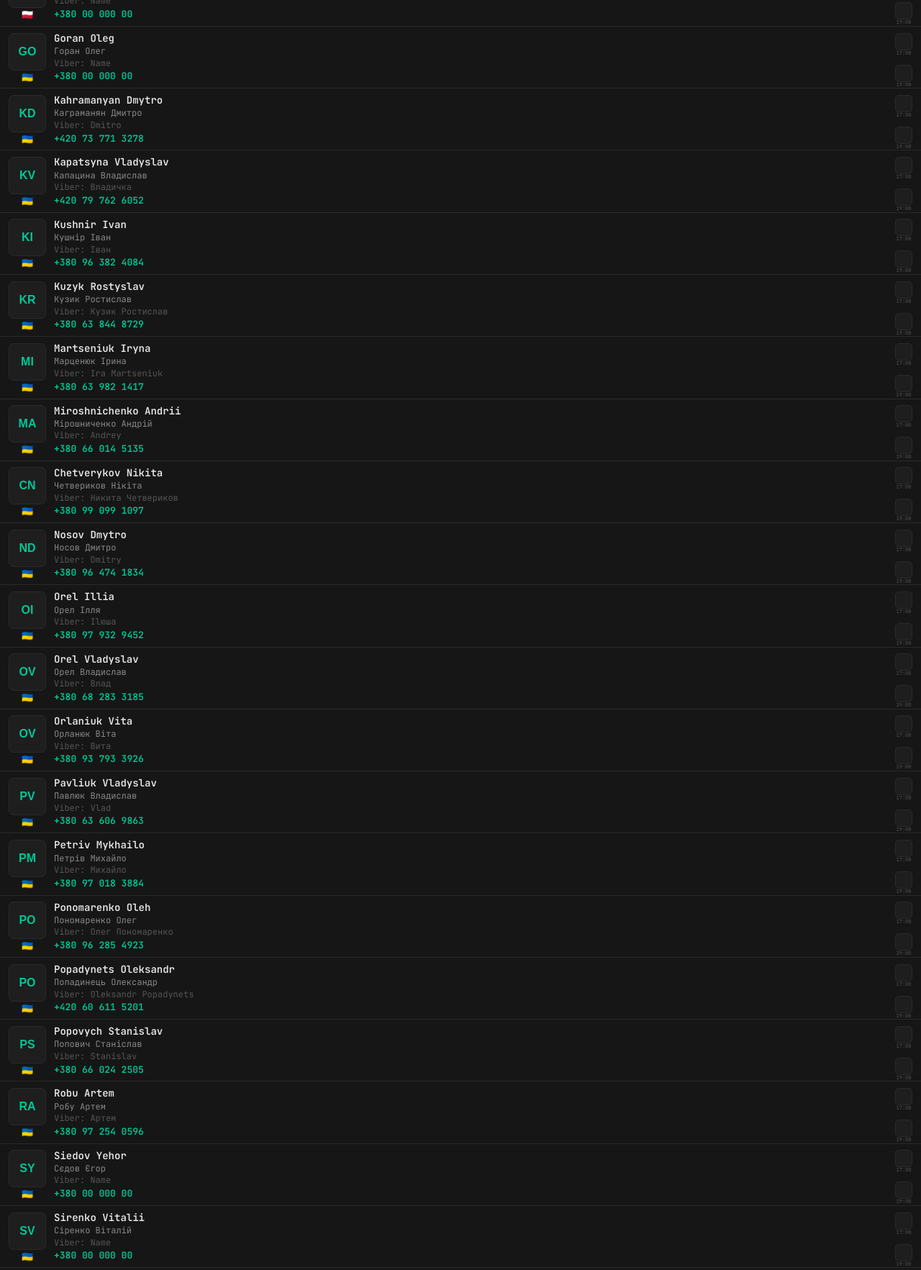
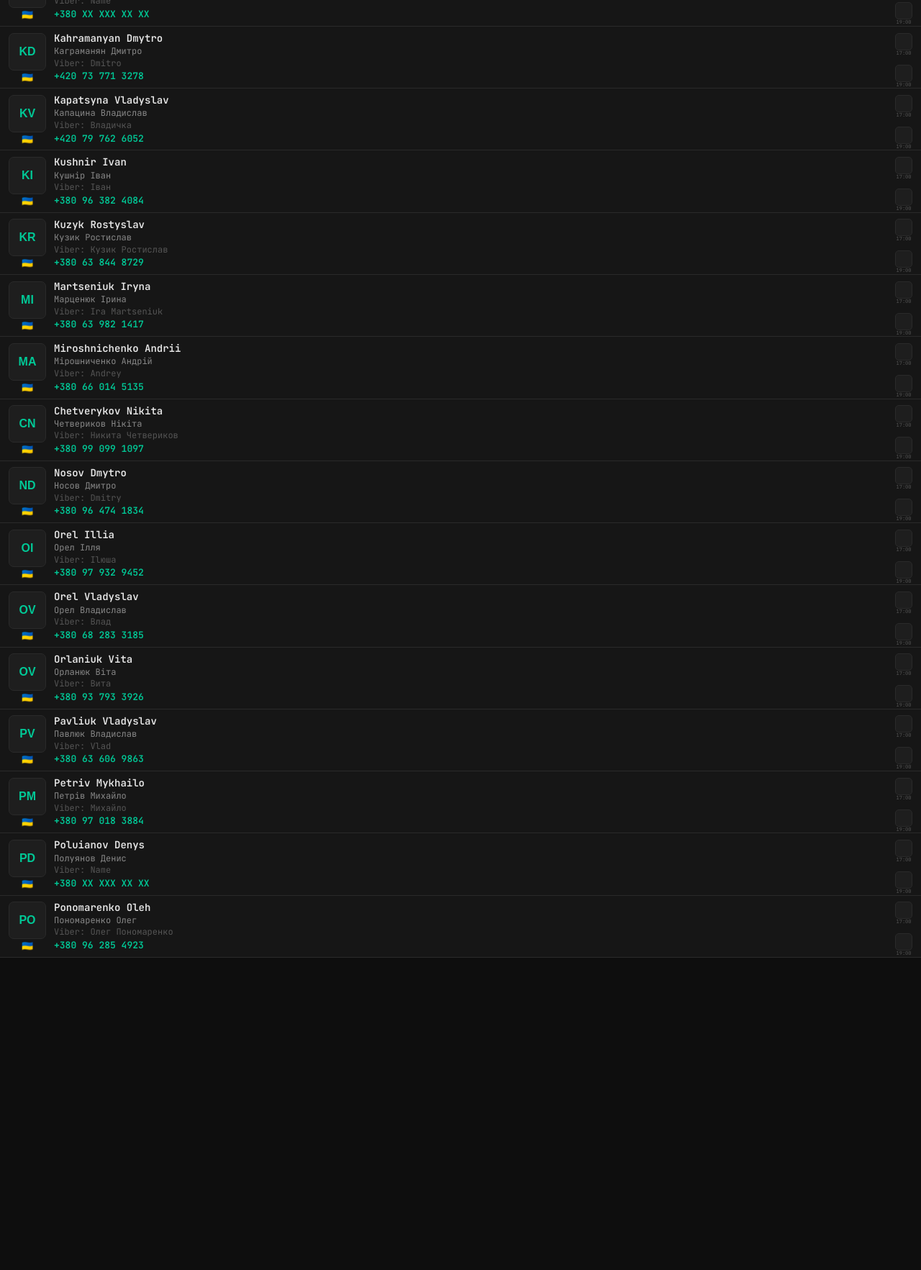
Before and after one commit to oleggorann/group.github.io, a plain HTML site: page index.html in a window 1280 px wide. Shown: the part 976-2741 px from the top of the page at 72% size. After the commit the page ends 2331 px from the top, so only its background shows below. Drawn offline with Linux system fonts and the light colour scheme; a web font is replaced by a local one.

Commit message:
Update index.html

```diff
--- a/index.html
+++ b/index.html
@@ -641,7 +641,8 @@
 
 const PEOPLE = [
 
-  {
+
+    {
     en:    "Adashynskyi Kostiantyn",
     ua:    "Адашинський Костянтин",
     viber: "Адашинський Костя",
@@ -657,7 +658,7 @@
     photo: "photos/anosov_oleksandr.jpg",
     flag:  "🇺🇦",
   },
-   {
+    {
     en:    "Artem Lutsenko",
     ua:    "Артем Луценко",
     viber: "Артем Луценко",
@@ -677,7 +678,7 @@
     en:    "Chesnokov Pavlo",
     ua:    "Чесноков Павло",
     viber: "Name",
-    phone: "+380 00 000 00",
+    phone: "+380 XX XXX XX XX",
     photo: "photos/chesnokov_pavlo.jpg",
     flag:  "🇺🇦",
   },
@@ -690,18 +691,10 @@
     flag:  "🇺🇦",
   },
   {
-    en:    "Csaba Ruszó",
-    ua:    "Чаба Русзо",
-    viber: "Csaba Ruszó",
-    phone: "+421 91 109 5906",
-    photo: "photos/csaba_ruszo.jpg",
-    flag:  "🇨🇿",
-  },
-  {
     en:    "Dvornikov Oleksii",
     ua:    "Дворніков Олексій",
-    viber: "Name",
-    phone: "+380 00 000 00",
+    viber: "Алексей",
+    phone: "+380 97 863 0641",
     photo: "photos/dvornikov_oleksii.jpg",
     flag:  "🇺🇦",
   },
@@ -717,7 +710,7 @@
     en:    "Dzyngel Oleksandr",
     ua:    "Дзингель Олександр",
     viber: "Name",
-    phone: "+380 00 000 00",
+    phone: "+380 XX XXX XX XX",
     photo: "photos/dzyngel_oleksandr.jpg",
     flag:  "🇺🇦",
   },
@@ -725,7 +718,7 @@
     en:    "Furman Tomasz Jan",
     ua:    "Фурман Томаш Ян",
     viber: "Name",
-    phone: "+380 00 000 00",
+    phone: "+380 XX XXX XX XX",
     photo: "photos/furman_tomasz_jan.jpg",
     flag:  "🇵🇱",
   },
@@ -733,7 +726,7 @@
     en:    "Goran Oleg",
     ua:    "Горан Олег",
     viber: "Name",
-    phone: "+380 00 000 00",
+    phone: "+380 XX XXX XX XX",
     photo: "photos/goran_oleg.jpg",
     flag:  "🇺🇦",
   },
@@ -842,165 +835,21 @@
     flag:  "🇺🇦",
   },
   {
+    en:    "Poluianov Denys",
+    ua:    "Полуянов Денис",
+    viber: "Name",
+    phone: "+380 XX XXX XX XX",
+    photo: "photos/poluianov_denys.jpg",
+    flag:  "🇺🇦",
+  },
+  {
     en:    "Ponomarenko Oleh",
     ua:    "Пономаренко Олег",
     viber: "Олег Пономаренко",
     phone: "+380 96 285 4923",
     photo: "photos/ponomarenko_oleh.jpg",
     flag:  "🇺🇦",
-  },
-    {
-    en:    "Popadynets Oleksandr",
-    ua:    "Попадинець Олександр",
-    viber: "Oleksandr Popadynets",
-    phone: "+420 60 611 5201",
-    photo: "photos/popadynets_oleksandr.jpg",
-    flag:  "🇺🇦",
-  },
-  {
-    en:    "Popovych Stanislav",
-    ua:    "Попович Станіслав",
-    viber: "Stanislav",
-    phone: "+380 66 024 2505",
-    photo: "photos/popovych_stanislav.jpg",
-    flag:  "🇺🇦",
-  },
-  {
-    en:    "Robu Artem",
-    ua:    "Робу Артем",
-    viber: "Артем",
-    phone: "+380 97 254 0596",
-    photo: "photos/robu_artem.jpg",
-    flag:  "🇺🇦",
-  },
-  {
-    en:    "Siedov Yehor",
-    ua:    "Сєдов Єгор",
-    viber: "Name",
-    phone: "+380 00 000 00",
-    photo: "photos/siedov_yehor.jpg",
-    flag:  "🇺🇦",
-  },
-  {
-    en:    "Sirenko Vitalii",
-    ua:    "Сіренко Віталій",
-    viber: "Name",
-    phone: "+380 00 000 00",
-    photo: "photos/sirenko_vitalii.jpg",
-    flag:  "🇺🇦",
-  },
-  {
-    en:    "Snarskyi Vasyl",
-    ua:    "Снарський Василь",
-    viber: "Васёк",
-    phone: "+420 72 803 7814",
-    photo: "photos/snarskyi_vasyl.jpg",
-    flag:  "🇺🇦",
-  },
-  {
-    en:    "Srebniuk Denys",
-    ua:    "Срібнюк Денис",
-    viber: "Денис",
-    phone: "+380 98 026 2269",
-    photo: "photos/srebniuk_denys.jpg",
-    flag:  "🇺🇦",
-  },
-  {
-    en:    "Stateczny Adam Wojciech",
-    ua:    "Статечний Адам Войцех",
-    viber: "Name",
-    phone: "+380 00 000 00",
-    photo: "photos/stateczny_adam.jpg",
-    flag:  "🇵🇱",
-  },
-  {
-    en:    "Stefanov Stefan Hristov",
-    ua:    "Стефанов Стефан Христов",
-    viber: "Name",
-    phone: "+380 00 000 00",
-    photo: "photos/stefanov_stefan.jpg",
-    flag:  "🇵🇱",
-  },
-  {
-    en:    "Stetsiuk Oleh - DPČ",
-    ua:    "Стецюк Олег",
-    viber: "Name",
-    phone: "+380 00 000 00",
-    photo: "photos/stetsiuk_oleh.jpg",
-    flag:  "🇺🇦",
-  },
-  {
-    en:    "Stoliar Yevhenii",
-    ua:    "Столяр Євгеній",
-    viber: "Євген Столяр",
-    phone: "+380 68 062 7715",
-    photo: "photos/stoliar_yevhenii.jpg",
-    flag:  "🇺🇦",
-  },
-  {
-    en:    "Sviatokha Valentyn",
-    ua:    "Святоха Валентин",
-    viber: "Valentyn",
-    phone: "+420 60 648 3082",
-    photo: "photos/sviatokha_valentyn.jpg",
-    flag:  "🇺🇦",
-  },
-  {
-    en:    "Tsybulko Nataliia",
-    ua:    "Цибулько Наталія",
-    viber: "Talia Tsibulko",
-    phone: "+420 72 201 2894",
-    photo: "photos/tsybulko_nataliia.jpg",
-    flag:  "🇺🇦",
-  },
-    {
-    en:    "Tymofeyev Serhiy",
-    ua:    "Тимофєєв Сергій",
-    viber: "Serhii",
-    phone: "+420 60 781 2358",
-    photo: "photos/tymofeyev_serhiy.jpg",
-    flag:  "🇺🇦",
-  },
-  {
-    en:    "Vagner Michal",
-    ua:    "Вагнер Міхал",
-    viber: "Michal Vágner",
-    phone: "+420 72 126 2136",
-    photo: "photos/vagner_michal.jpg",
-    flag:  "🇨🇿",
-  },
-  {
-    en:    "Vraštil Petr",
-    ua:    "Враштіл Петр",
-    viber: "Petr Vraštil",
-    phone: "+420 60 340 0085",
-    photo: "photos/vrastil_petr.jpg",
-    flag:  "🇨🇿",
-  },
-  {
-    en:    "Zaňková Markéta",
-    ua:    "Занькова Маркета",
-    viber: "Name",
-    phone: "+380 00 000 00",
-    photo: "photos/zankova_marketa.jpg",
-    flag:  "🇨🇿",
-  },
-  {
-    en:    "Zarovnenko Oleksandr",
-    ua:    "Заровненко Олександр",
-    viber: "Саша Заровненко",
-    phone: "+380 99 449 5383",
-    photo: "photos/zarovnenko_oleksandr.jpg",
-    flag:  "🇺🇦",
-  },
-  {
-    en:    "Zieniewicz Arkadiusz Sebastian",
-    ua:    "Зєнєвіч Аркадіуш Себастіан",
-    viber: "Name",
-    phone: "+380 00 000 00",
-    photo: "photos/zieniewicz_arkadiusz.jpg",
-    flag:  "🇵🇱",
-  },
+  }
 
 ];
 // ══════════════════════════════════════════════════════════════
```
